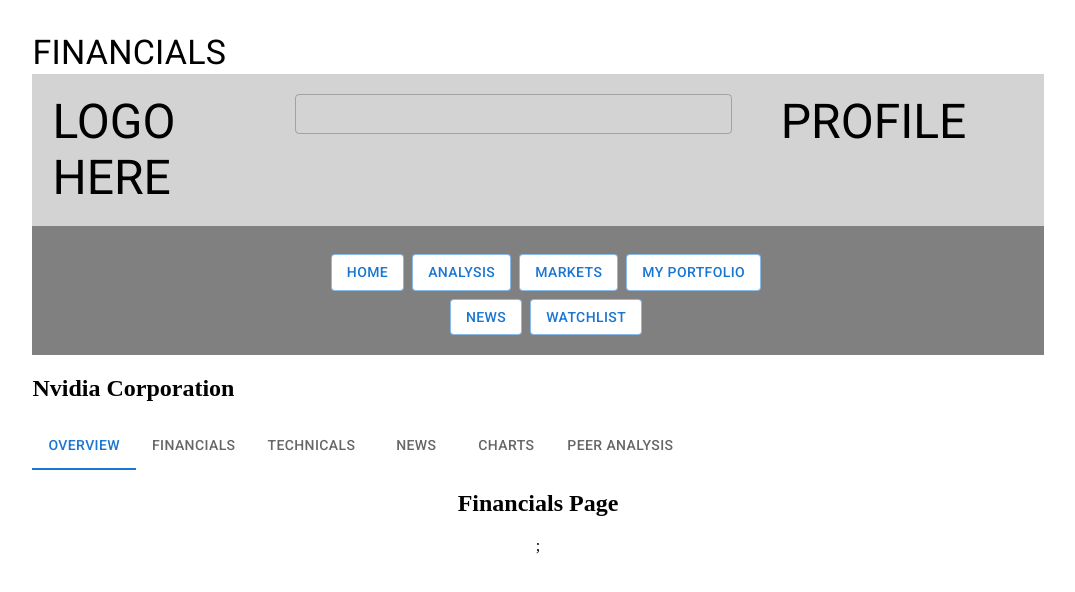
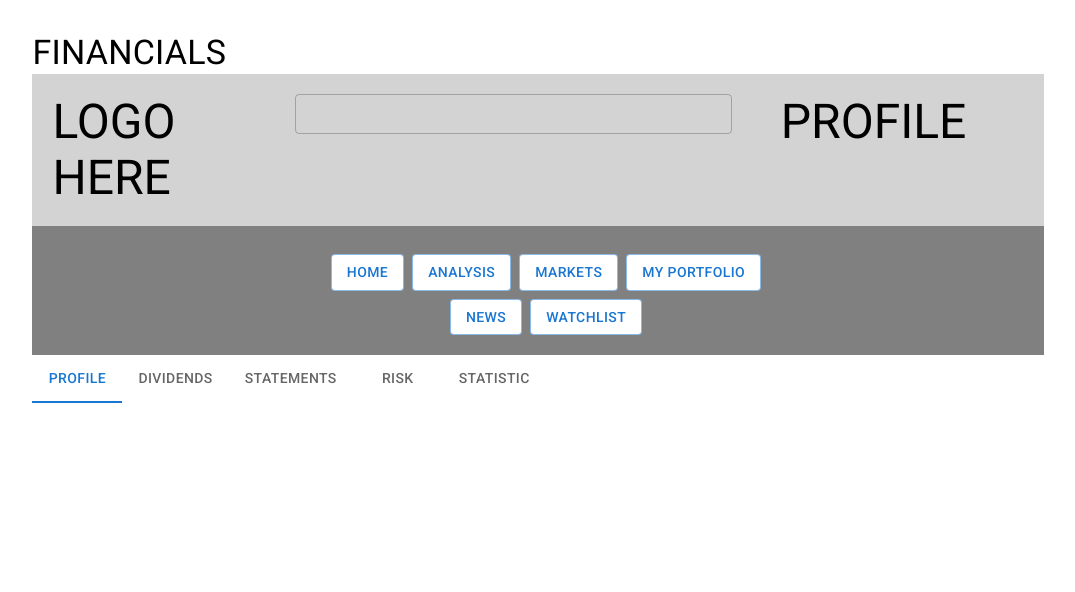
Before and after one commit to semihgencten/FinantialKit-Frontend, a React (Vite) app: page /equities/financials in a window 1280 px wide. Shown: the top 592 px of the page, without its empty margins (102-1177 px from the left). Built offline with nearby package versions, Linux system fonts and the light colour scheme.

Commit message:
Updated equitiesFinancialPage based on layout

```diff
--- a/src/pages/EquitiesFinancialsPage/index.jsx
+++ b/src/pages/EquitiesFinancialsPage/index.jsx
@@ -1,4 +1,4 @@
-import { Box } from '@mui/material'
+/*import { Box } from '@mui/material'
 import TabsLayout from '@/pages/EquitiesPage';
 
 const EquitiesFinancialsPage = () => {
@@ -13,3 +13,78 @@
 };
 
 export default EquitiesFinancialsPage;
+*/
+import { useState } from 'react';
+import { useNavigate } from 'react-router-dom';
+import Tabs from '@mui/material/Tabs';
+import Tab from '@mui/material/Tab';
+import PropTypes from 'prop-types'; // Import PropTypes
+import { Box } from '@mui/material';
+
+
+const FinancialsTabsLayout = ({ children }) => {
+    const navigate = useNavigate();
+    const [value, setValue] = useState(getTabValueFromPath(location.pathname));
+
+    const handleChange = (event, newValue) => {
+        setValue(newValue);
+        switch(newValue) {
+            case 'one':
+                navigate('/equities/financials/profile');
+                break;
+            case 'two':
+                navigate('/equities/financials/dividends');
+                break;
+            case 'three':
+                navigate('/equities/financials/statements');
+                break;
+            case 'four':
+                navigate('/equities/financials/risk');
+                break;
+            case 'five':
+                navigate('/equities/financials/statistics');
+                break;
+            default:
+
+                break;
+        }
+    };
+
+    return (
+        <div>
+            <Tabs
+                value={value}
+                onChange={handleChange}
+                aria-label="wrapped label tabs example"
+                sx={{ transition: '0.3s' }}
+            >
+                <Tab value="one" label="Profile" />
+                <Tab value="two" label="Dividends" />
+                <Tab value="three" label="Statements" />
+                <Tab value="four" label="Risk" />
+                <Tab value="five" label="Statistic" />
+            </Tabs>
+            {children}
+        </div>
+    );
+};
+const getTabValueFromPath = (path) => {
+    switch(path) {
+        case '/equities/financials/profile':
+            return 'one';
+        case '/equities/financials/dividends':
+            return 'two';
+        case '/equities/financials/statements':
+            return 'three';
+        case '/equities/financials/risk':
+            return 'four';
+        case '/equities/financials/statistics':
+            return 'five';
+        default:
+            return 'one';
+    }
+};
+FinancialsTabsLayout.propTypes = {
+    children: PropTypes.node // Validate children prop as a React node
+};
+export default FinancialsTabsLayout;
```
